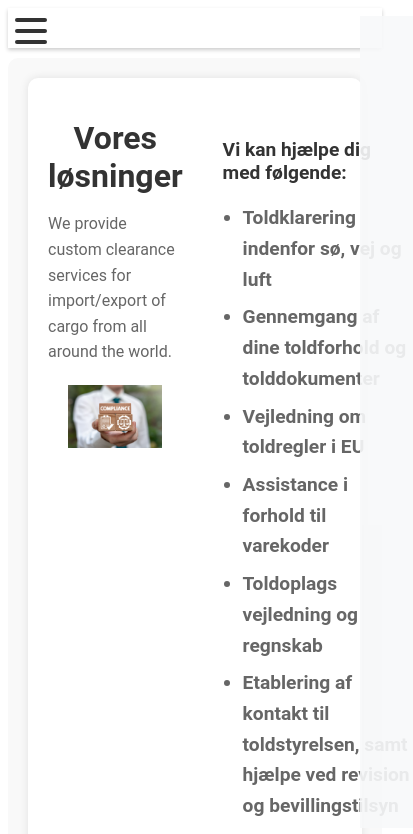
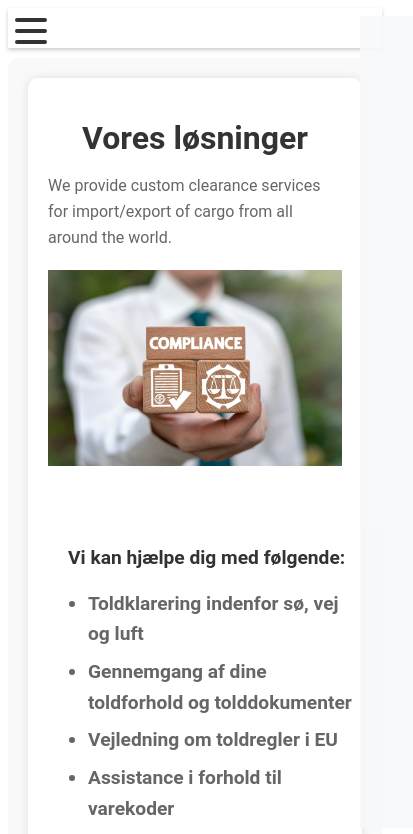
Before and after one commit to Jesperejohannsen/khCustoms, a React (Vite) app: page /services in a window 390 px wide. Shown: the top 834 px of the page, 413 px wide, since content can reach past the window. Built offline with nearby package versions, Linux system fonts and the light colour scheme.

Commit message:
making solutionsSite

```diff
--- a/src/components/solutionSite/solutionsSite.css
+++ b/src/components/solutionSite/solutionsSite.css
@@ -182,3 +182,19 @@
   margin: 0 10px;
   text-align: center;
 }
+
+@media screen and (max-width: 768px) {
+  .solutionsSectionOne {
+    flex-direction: column;
+  }
+
+  .solutionImage,
+  .solutionList {
+    flex: none;
+    width: 100%;
+  }
+
+  .solutionImage img {
+    width: 100%;
+  }
+}
```
